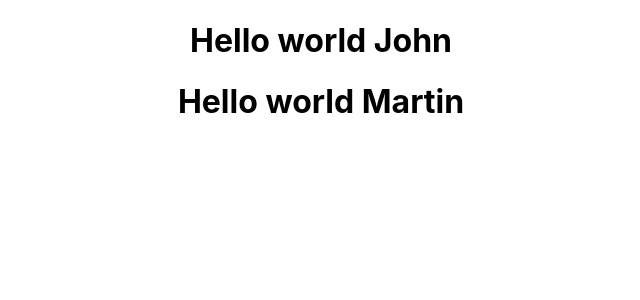
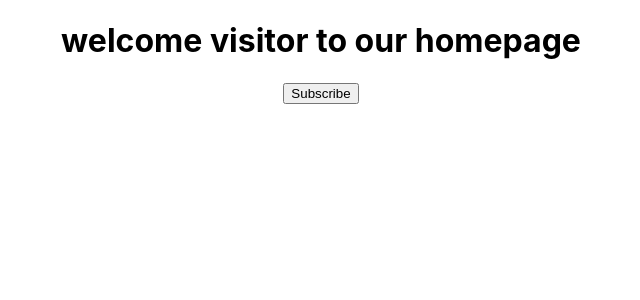
Before and after one commit to sameera999/first-react-app, a React (Create React App) app: page / in a window 1280 px wide. Shown: the top 300 px of the page, without its empty margins (319-959 px from the left). Built offline with nearby package versions, Linux system fonts and the light colour scheme.

Commit message:
State handling with setState

```diff
--- a/src/App.js
+++ b/src/App.js
@@ -2,12 +2,13 @@
 import './App.css';
 
 import Greet from './components/Greet';
+import Message from './components/Message';
 
 function App() {
   return (
     <div className="App">
-      <Greet name='John'/>
-      <Greet name='Martin'/>
+      {/* <Greet name='John'/>       */}
+      <Message />
     </div>
   );
 }
--- /dev/null
+++ b/src/components/Message.js
@@ -0,0 +1,28 @@
+import React, { Component } from "react";
+
+class Message extends Component{
+    constructor(){
+        super()
+        this.state ={
+            message: 'welcome visitor to our homepage'
+        }
+    }
+
+    changeMessage(){
+        this.setState({
+            message: 'Thank you for subscribing'
+        });
+    }
+
+    render(){
+        return(
+            <div>
+                <h1>{this.state.message} </h1>
+                <button onClick={() => this.changeMessage()}>Subscribe</button>
+            </div>
+
+        )
+    }
+}
+
+export default Message
```
